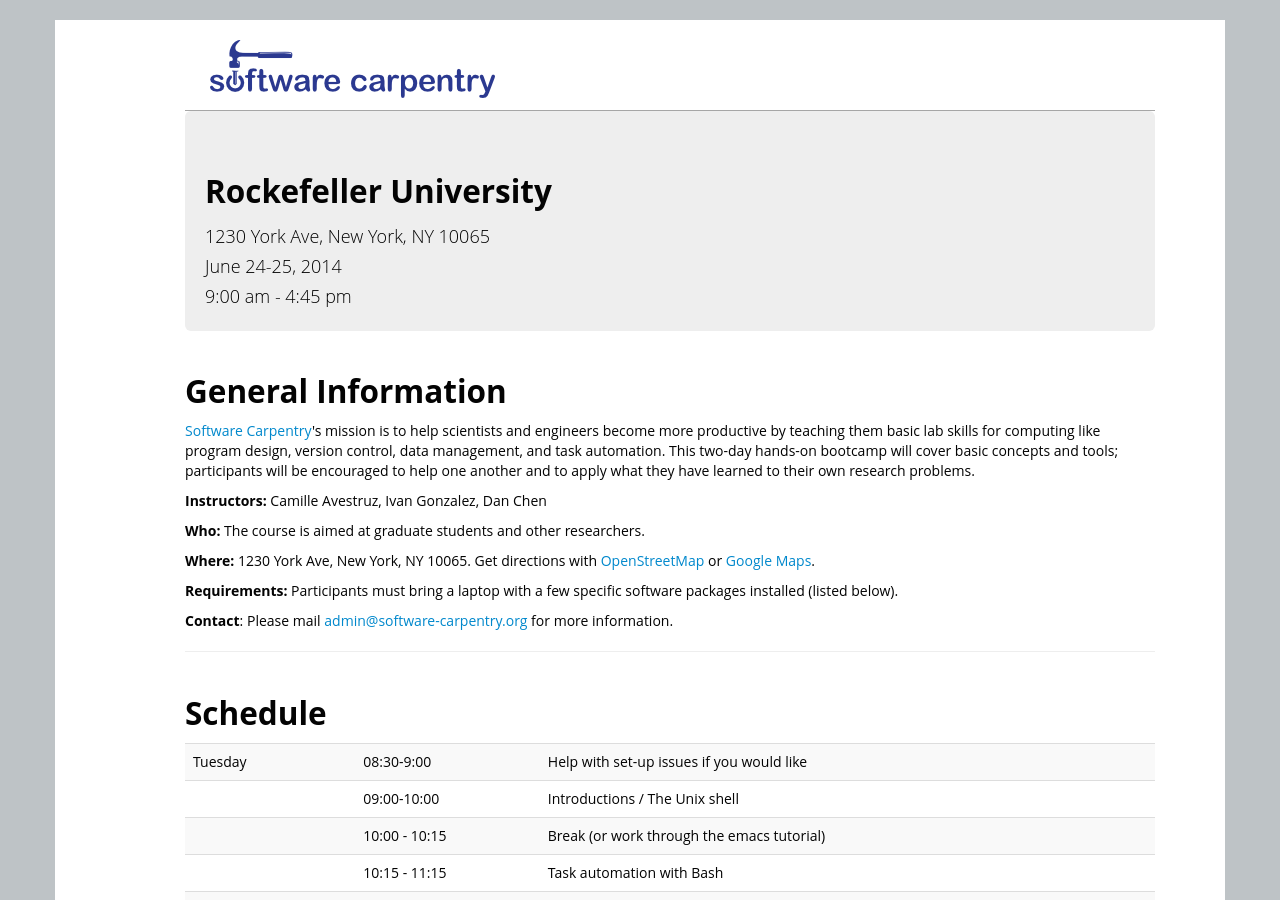
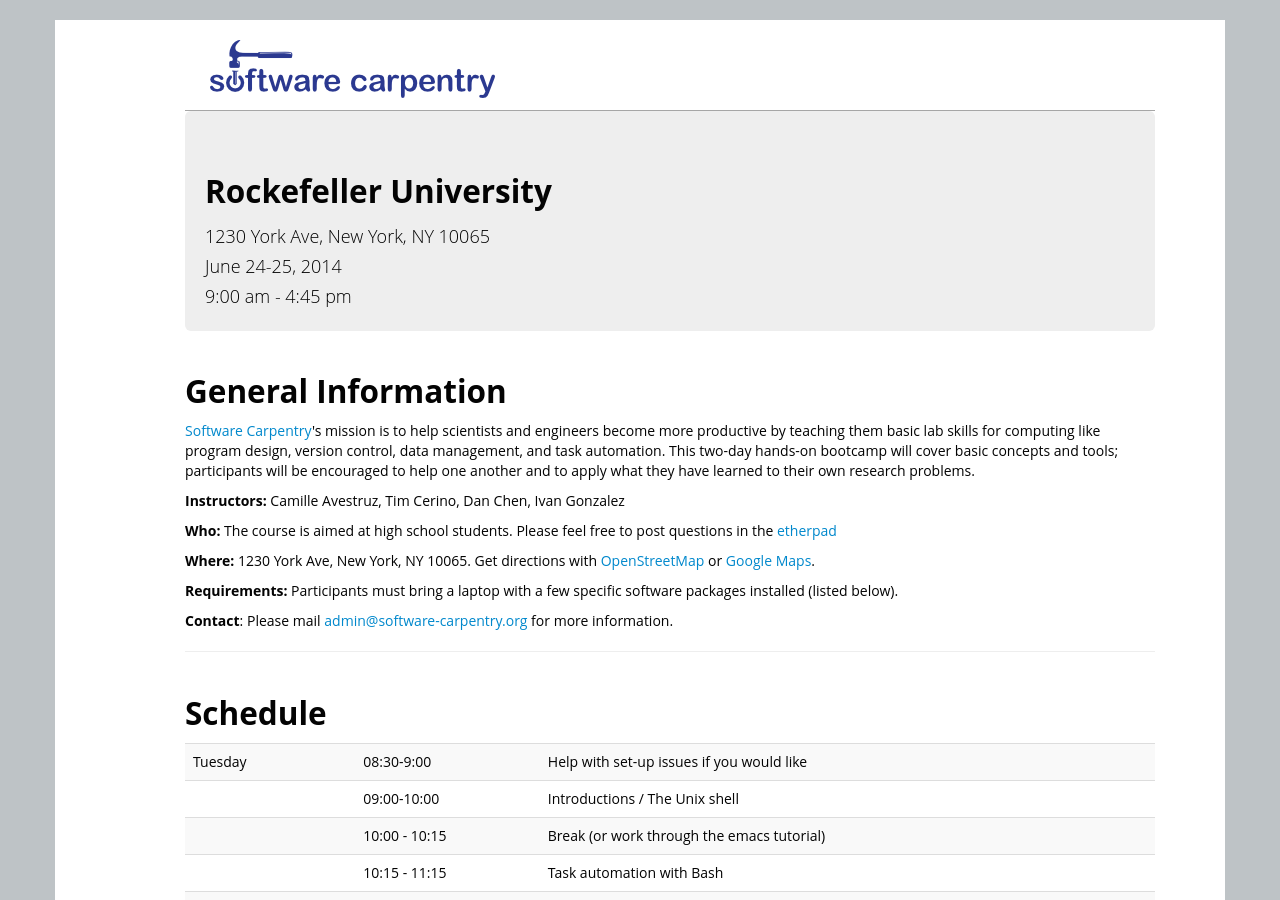
Before and after one commit to cavestruz/2014-06-24-ru, a Jekyll site: the page built from index.html, in a window 1280 px wide and 900 px high. Built offline with Jekyll 4.4.1, drawn with Linux system fonts in a browser that asks for light colours.

Commit message:
Added etherpad

```diff
--- a/index.html
+++ b/index.html
@@ -10,7 +10,7 @@
 enddate: 2014-06-25
 latlng: 40.76332, -73.955464
 registration: restricted
-instructor: ["Camille Avestruz","Ivan Gonzalez","Dan Chen"]
+instructor: ["Camille Avestruz","Tim Cerino","Dan Chen","Ivan Gonzalez"]
 contact: admin@software-carpentry.org
 ipythonnotebook: http://nbviewer.ipython.org/urls
 raw: raw.github.com/swcarpentry/bc/gh-pages
@@ -54,7 +54,8 @@
 -->
 <p>
   <strong>Who:</strong>
-  The course is aimed at graduate students and other researchers.
+  The course is aimed at high school students. Please feel free to
+  post questions in the <a href="https://etherpad.mozilla.org/GZlT3Lz8Ts">etherpad</a>
 </p>
 
 <!--
```
